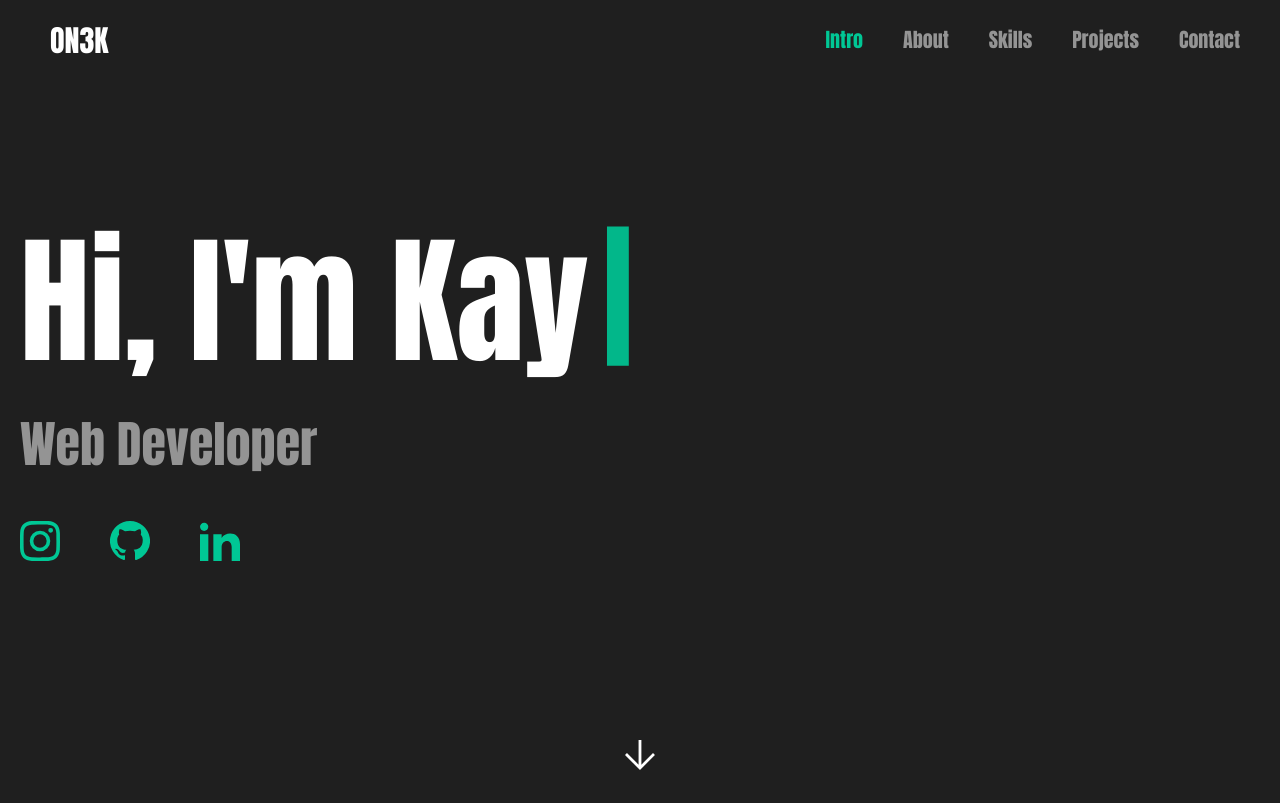
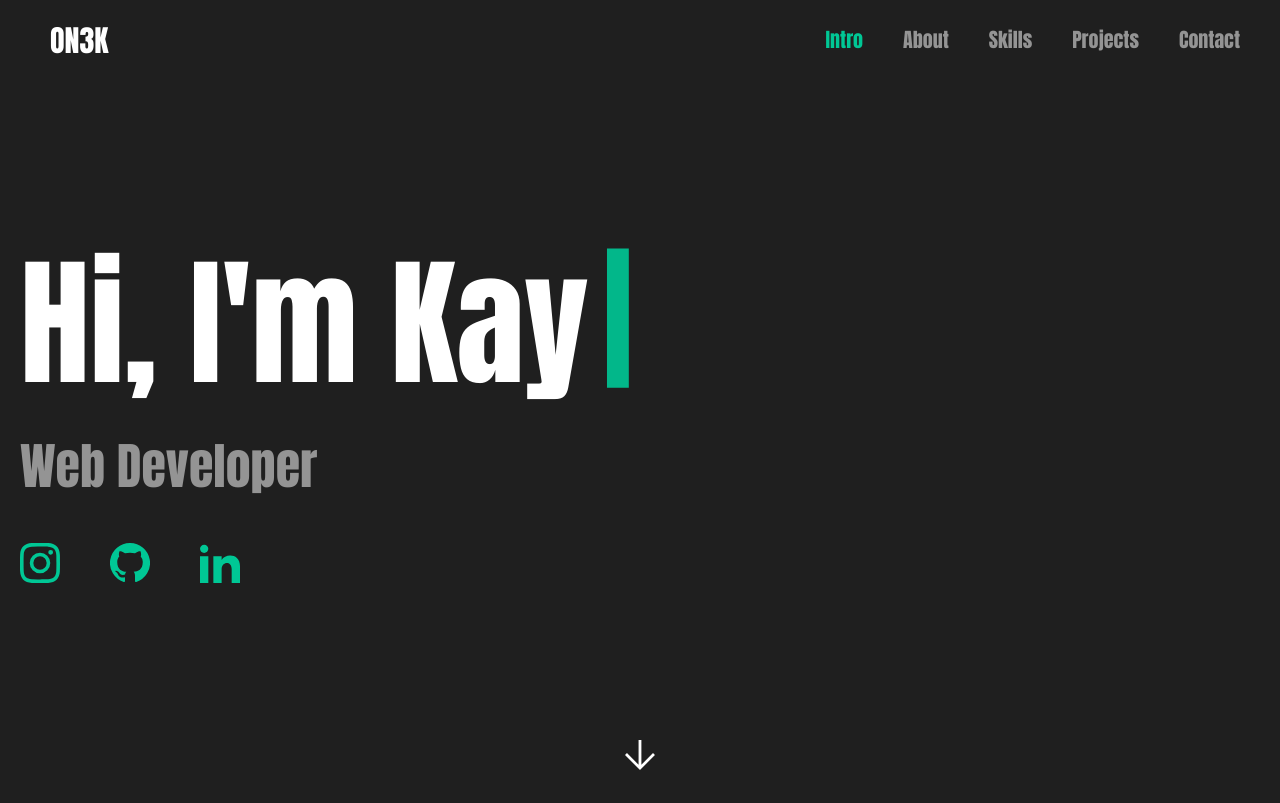
Before and after one commit to kayvdr/portfolio, a website built with Vite: page index.html in a window 1280 px wide. Shown: the top 803 px of the page. Built offline with nearby package versions, Linux system fonts and the light colour scheme; no server answers; what three-orbitcontrols-ts would draw is missing.

Commit message:
Fix intro height

```diff
--- a/css/components/intro.css
+++ b/css/components/intro.css
@@ -1,5 +1,5 @@
 .intro {
-  min-height: calc(100vh - 5em);
+  min-height: 100vh;
 }
 
 .intro-container {
@@ -84,6 +84,7 @@
   text-align: center;
   padding: 2em 0;
   margin: 0 auto;
+  z-index: 5;
 }
 
 .scroll-icon {
```
